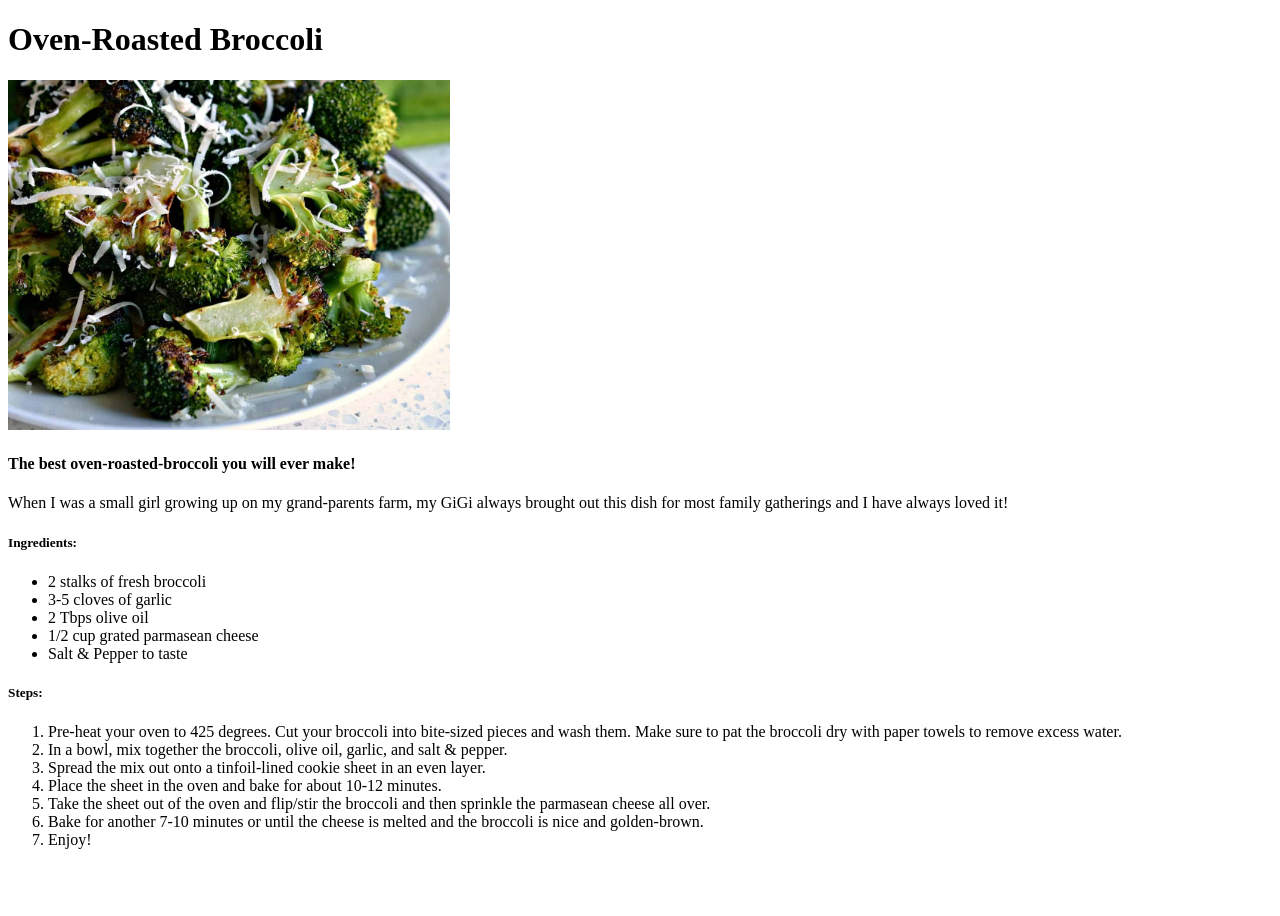
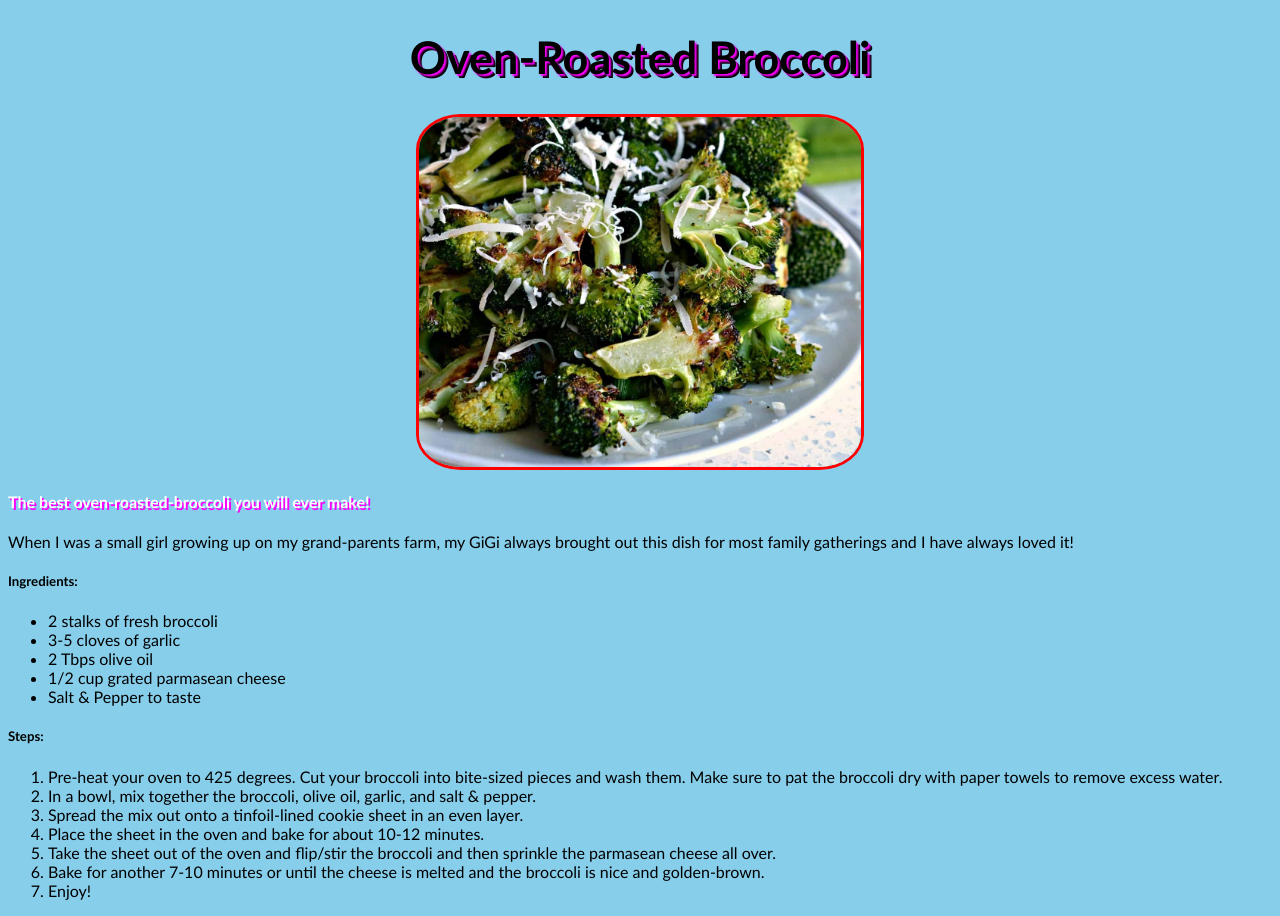
Before and after one commit to thequiet0ne/odin-recipes, a plain HTML site: page recipes/roasted-broccoli.html in a window 1280 px wide. Before the commit the page ends 865 px from the top, so only its background shows below. Drawn offline with Linux system fonts and the light colour scheme.

Commit message:
started on CSS

```diff
--- a/recipes/roasted-broccoli.html
+++ b/recipes/roasted-broccoli.html
@@ -4,12 +4,13 @@
     <meta charset="UTF-8">
     <meta http-equiv="X-UA-Compatible" content="IE=edge">
     <meta name="viewport" content="width=device-width, initial-scale=1.0">
+    <link rel="stylesheet" href="../styles.css">
     <title>Oven-Roasted Broccoli</title>
 </head>
 <body>
     <h1>Oven-Roasted Broccoli</h1>
 
-    <img src="../images/oven-roasted-broccoli.jpg" alt="Picture of roasted broccoli" height="350px">
+    <img src="../images/oven-roasted-broccoli.jpg" alt="Picture of roasted broccoli">
     <h4>The best oven-roasted-broccoli you will ever make!</h4>
         <p>When I was a small girl growing up on my grand-parents farm, my GiGi always brought out this dish for most family gatherings and I have always loved it!
 
--- /dev/null
+++ b/styles.css
@@ -0,0 +1,29 @@
+html {
+    background-color: skyblue;
+    font-family: 'Trebuchet MS', 'Lucida Sans Unicode', 'Lucida Grande', 'Lucida Sans', Arial, sans-serif;
+}
+
+h1 {
+    text-align: center;
+    font-size: 45px;
+    text-shadow: 2px 2px 2px magenta, 4px 4px 0px black;
+}
+
+h4 {
+    color: white;
+    text-shadow: 2px 2px 0px magenta;
+}
+
+img {
+    border: solid #ff0000;
+    border-radius: 10%;
+    height: 350px;
+    display: block;
+    margin-left: auto;
+    margin-right: auto;
+
+}
+
+.home-list {
+    text-align: center;
+}
```
Also changed, not shown: index.html (+2 -1 lines), recipes/fried-salmon-patties.html (+2 -1 lines), recipes/spaghetti-meatball.html (+2 -1 lines), 1 other file.
